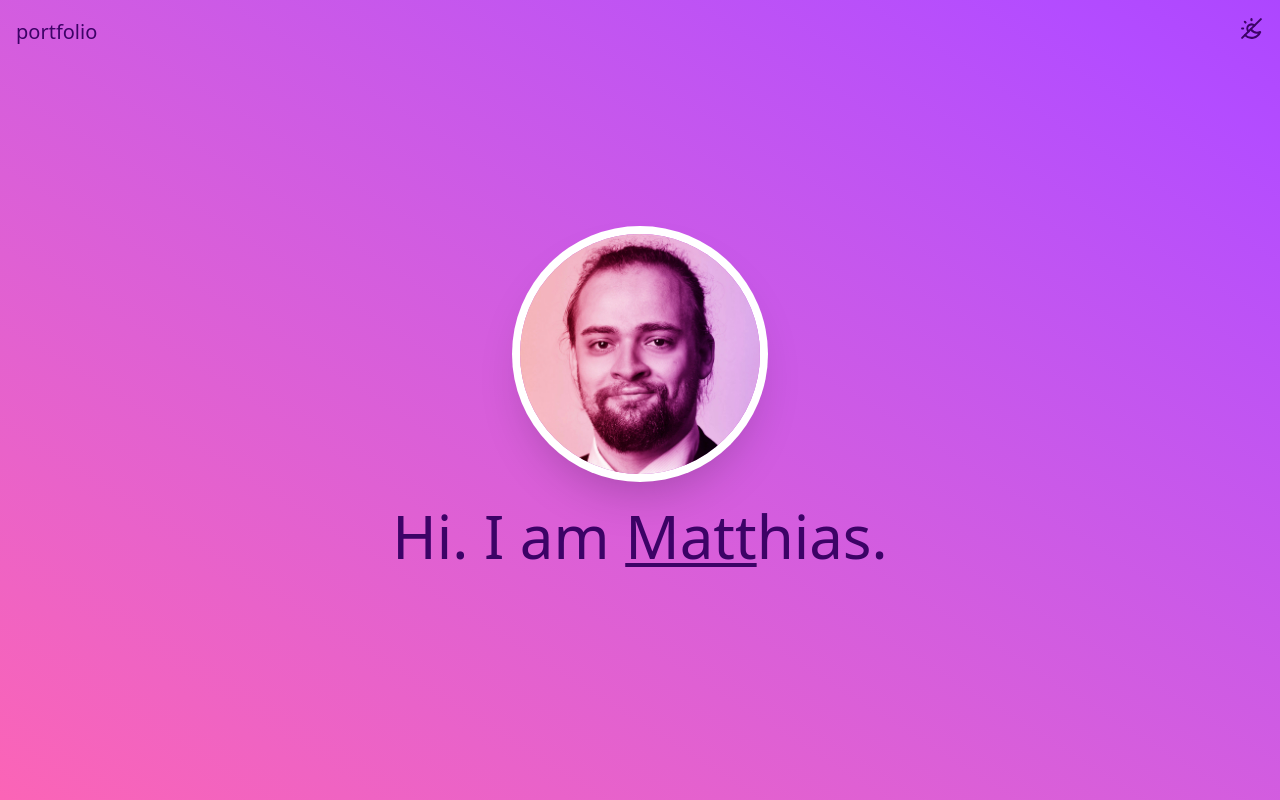
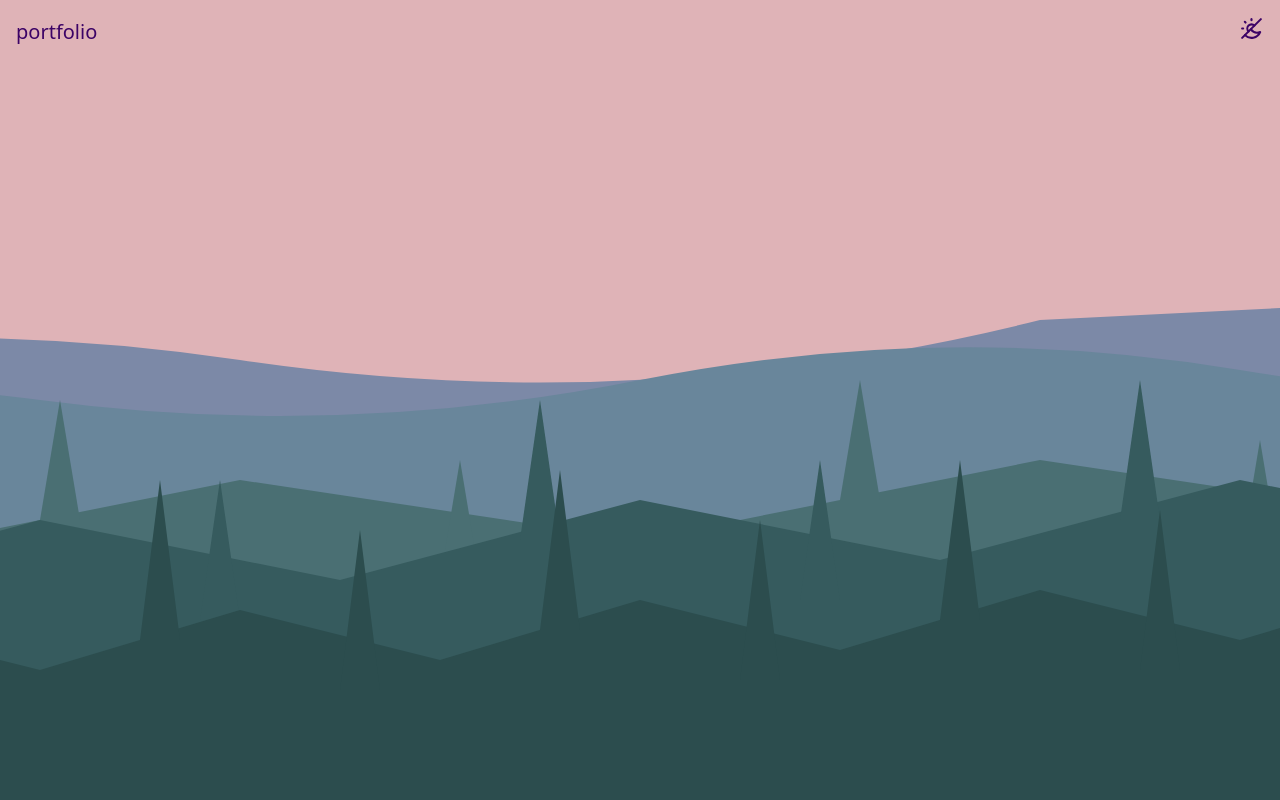
Before and after one commit to mtkalms/mtkalms.github.io, a React (Vite) app: page / in a window 1280 px wide. Shown: the top 800 px of the page. Built offline with nearby package versions, Linux system fonts and the light colour scheme.

Commit message:
Rough copilot sketch

```diff
--- a/src/App.css
+++ b/src/App.css
@@ -3,7 +3,14 @@
 #root {
   max-width: 1280px;
   margin: 0 auto;
-  padding: 8rem 2rem;
+  padding: 0;
   text-align: center;
   @apply text-purple-950 dark:text-white;
+  min-height: 200vh;
 }
+
+.main {
+  margin-top: 100vh;
+  padding: 8rem 2rem;
+  min-height: 100vh;
+}
--- a/src/App.tsx
+++ b/src/App.tsx
@@ -1,11 +1,24 @@
+import { useEffect } from "react";
 import profile from "./assets/profile.jpg";
 import "./App.css";
 import Avatar from "./components/Avatar";
 import Navbar from "./components/Navbar";
+import Panorama from "./components/Panorama";
 
 function App() {
+  useEffect(() => {
+    const handleScroll = () => {
+      const scrollY = window.scrollY;
+      document.documentElement.style.setProperty('--scroll-y', scrollY.toString());
+    };
+
+    window.addEventListener('scroll', handleScroll);
+    return () => window.removeEventListener('scroll', handleScroll);
+  }, []);
+
   return (
     <>
+      <Panorama />
       <Navbar />
       <div className="main">
         <div className="flex flex-col gap-8 items-center">
--- a/src/components/Navbar.tsx
+++ b/src/components/Navbar.tsx
@@ -1,7 +1,7 @@
 import ThemeModeToggle from "./ThemeModeToggle";
 
 function Navbar() {
-  return <nav className="absolute w-full top-0 left-0">
+  return <nav className="fixed w-full top-0 left-0 z-50">
     <div className="max-w-screen-xl flex flex-wrap items-center justify-between mx-auto p-4">
       <div className="flex flex-row text-xl">
         <span className="hover:underline decoration-2 underline-offset-4">
--- /dev/null
+++ b/src/components/Panorama.css
@@ -0,0 +1,70 @@
+.panorama {
+  position: fixed;
+  top: 0;
+  left: 0;
+  width: 100%;
+  height: 100vh;
+  overflow: hidden;
+  z-index: -1;
+  background: var(--sunrises);
+}
+
+.panorama-layer {
+  position: absolute;
+  bottom: 0;
+  left: 0;
+  width: 100%;
+  height: 100%;
+  will-change: transform;
+}
+
+.panorama-layer svg {
+  position: absolute;
+  bottom: 0;
+  left: 0;
+  width: 100%;
+  height: 100%;
+}
+
+.layer-5 {
+  transform: translateY(calc(var(--scroll-y, 0) * -0.1px));
+}
+
+.layer-5 svg path {
+  fill: var(--forest-1);
+}
+
+.layer-4 {
+  transform: translateY(calc(var(--scroll-y, 0) * -0.2px));
+}
+
+.layer-4 svg path {
+  fill: var(--forest-2);
+}
+
+.layer-3 {
+  transform: translateY(calc(var(--scroll-y, 0) * -0.35px));
+}
+
+.layer-3 svg path,
+.layer-3 svg polygon {
+  fill: var(--forest-3);
+}
+
+.layer-2 {
+  transform: translateY(calc(var(--scroll-y, 0) * -0.5px));
+}
+
+.layer-2 svg path,
+.layer-2 svg polygon {
+  fill: var(--forest-4);
+}
+
+.layer-1 {
+  transform: translateY(calc(var(--scroll-y, 0) * -0.7px));
+}
+
+.layer-1 svg path,
+.layer-1 svg polygon {
+  fill: var(--forest-5);
+}
--- /dev/null
+++ b/src/components/Panorama.tsx
@@ -0,0 +1,61 @@
+import "./Panorama.css";
+
+function Panorama() {
+  return (
+    <div className="panorama">
+      <div className="panorama-layer layer-5">
+        <svg viewBox="0 0 1200 400" preserveAspectRatio="xMidYMax slice">
+          <path d="M0,400 L0,200 Q200,150 400,180 T800,160 L1200,140 L1200,400 Z" />
+        </svg>
+      </div>
+      <div className="panorama-layer layer-4">
+        <svg viewBox="0 0 1200 400" preserveAspectRatio="xMidYMax slice">
+          <path d="M0,400 L0,220 Q150,180 300,200 Q450,220 600,190 Q750,160 900,185 Q1050,210 1200,180 L1200,400 Z" />
+        </svg>
+      </div>
+      <div className="panorama-layer layer-3">
+        <svg viewBox="0 0 1200 400" preserveAspectRatio="xMidYMax slice">
+          <path d="M0,400 L0,250 L200,280 L400,240 L600,270 L800,230 L1000,260 L1200,220 L1200,400 Z" />
+          <polygon points="100,280 110,220 120,280" />
+          <polygon points="300,260 310,200 320,260" />
+          <polygon points="500,290 510,230 520,290" />
+          <polygon points="700,250 710,190 720,250" />
+          <polygon points="900,280 910,220 920,280" />
+          <polygon points="1100,240 1110,180 1120,240" />
+        </svg>
+      </div>
+      <div className="panorama-layer layer-2">
+        <svg viewBox="0 0 1200 400" preserveAspectRatio="xMidYMax slice">
+          <path d="M0,400 L0,280 L150,300 L300,260 L450,290 L600,250 L750,280 L900,240 L1050,270 L1200,250 L1200,400 Z" />
+          <polygon points="80,310 90,240 100,310" />
+          <polygon points="220,280 230,210 240,280" />
+          <polygon points="380,310 390,240 400,310" />
+          <polygon points="540,270 550,200 560,270" />
+          <polygon points="680,300 690,230 700,300" />
+          <polygon points="840,260 850,190 860,260" />
+          <polygon points="980,290 990,220 1000,290" />
+          <polygon points="1120,270 1130,200 1140,270" />
+        </svg>
+      </div>
+      <div className="panorama-layer layer-1">
+        <svg viewBox="0 0 1200 400" preserveAspectRatio="xMidYMax slice">
+          <path d="M0,400 L0,320 L100,340 L200,310 L300,335 L400,305 L500,330 L600,300 L700,325 L800,295 L900,320 L1000,290 L1100,315 L1200,285 L1200,400 Z" />
+          <polygon points="50,350 60,270 70,350" />
+          <polygon points="150,330 160,250 170,330" />
+          <polygon points="250,345 260,265 270,345" />
+          <polygon points="350,320 360,240 370,320" />
+          <polygon points="450,345 460,265 470,345" />
+          <polygon points="550,315 560,235 570,315" />
+          <polygon points="650,340 660,260 670,340" />
+          <polygon points="750,310 760,230 770,310" />
+          <polygon points="850,335 860,255 870,335" />
+          <polygon points="950,305 960,225 970,305" />
+          <polygon points="1050,330 1060,250 1070,330" />
+          <polygon points="1150,300 1160,220 1170,300" />
+        </svg>
+      </div>
+    </div>
+  );
+}
+
+export default Panorama;
--- a/src/index.css
+++ b/src/index.css
@@ -1,5 +1,16 @@
 @import "tailwindcss";
 @custom-variant dark (&:where(.dark, .dark *));
+
+:root {
+  --sunrises: #dfb3b7;
+  --forest-1: #7c89a7;
+  --forest-2: #69869b;
+  --forest-3: #4a6f73;
+  --forest-4: #365b5e;
+  --forest-5: #2c4d4e;
+  --accent-1: #9a29a6;
+  --accent-2: #c5a030;
+}
 
 html {
   @apply bg-fuchsia-600 dark:bg-fuchsia-800;
@@ -16,9 +27,7 @@ html::before {
 
 body {
   margin: 0;
-  display: flex;
-  place-items: center;
   min-width: 320px;
   min-height: 100vh;
-  @apply bg-linear-to-tr from-pink-400 to-purple-500 dark:from-pink-600 dark:to-purple-700;
+  background: var(--forest-5);
 }
```
